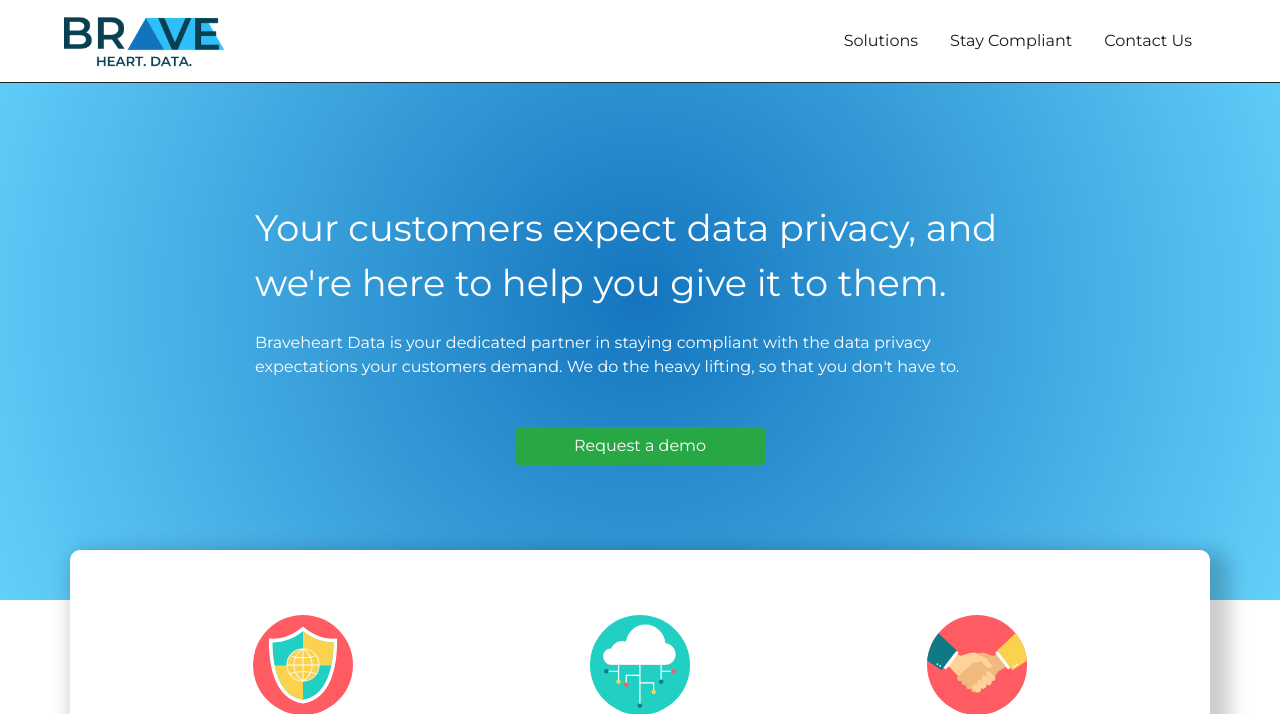
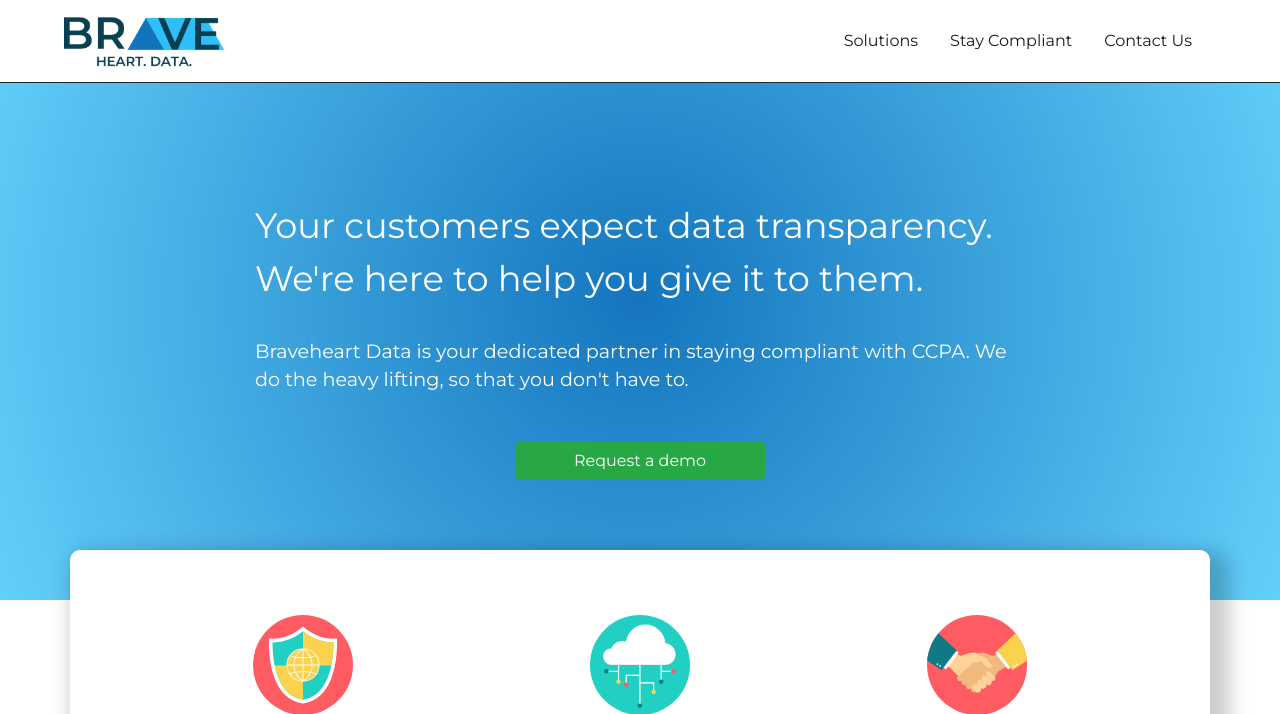
Before and after one commit to Aarongramlich/braveheartWebsite, a Django app: page / in a window 1280 px wide. Shown: the top 714 px of the page. Run offline with Django 3.2, Linux system fonts and the light colour scheme; some libraries are stand-ins or nearby versions.

Commit message:
changed tagline

```diff
--- a/website_app/static/website_app/website_app.css
+++ b/website_app/static/website_app/website_app.css
@@ -132,7 +132,7 @@ html,body{
 }
 
 #index-hero-title{
-	font-size: 2.3em;
+	font-size: 2.2em;
 }
 
 #solution-banner-title{
@@ -146,12 +146,12 @@ html,body{
 
 
 #index-hero-text{
-	font-size:1em;
+	font-size:1.2em;
 
 }
 
 #hero-subtext{
-	padding-top: 5px;
+	padding-top: 15px;
 }
 
 
--- a/website_app/templates/website_app/index.html
+++ b/website_app/templates/website_app/index.html
@@ -12,12 +12,12 @@
 <div class="container-fullwidth index-banner">
 	<div class="row d-flex justify-content-center" id='hero-text'>
 		<div class="col-12 banner-col">
-			<p id='index-hero-title'>Your customers expect data privacy, and we're here to help you give it to them.</p>
+			<p id='index-hero-title'>Your customers expect data transparency. We're here to help you give it to them.</p>
 		</div>
 	</div>
 	<div class="row d-flex justify-content-center" id='hero-subtext'>
 		<div class="col-12 banner-col">
-			<p id='index-hero-text'>Braveheart Data is your dedicated partner in staying compliant with the data privacy expectations your customers demand. We do the heavy lifting, so that you don't have to.</p>
+			<p id='index-hero-text'>Braveheart Data is your dedicated partner in staying compliant with CCPA. We do the heavy lifting, so that you don't have to.</p>
 		</div>
 
 	</div>
```
